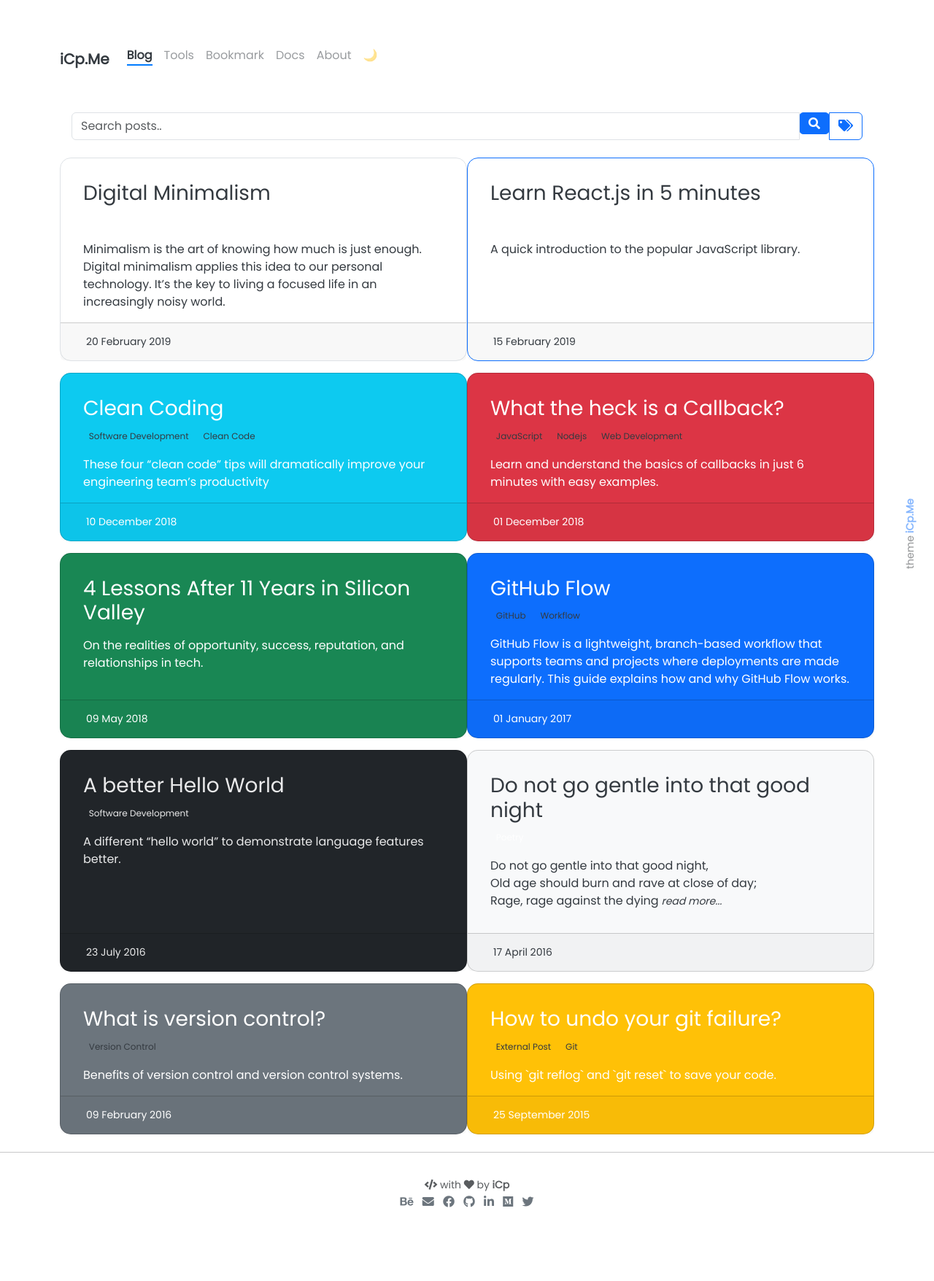
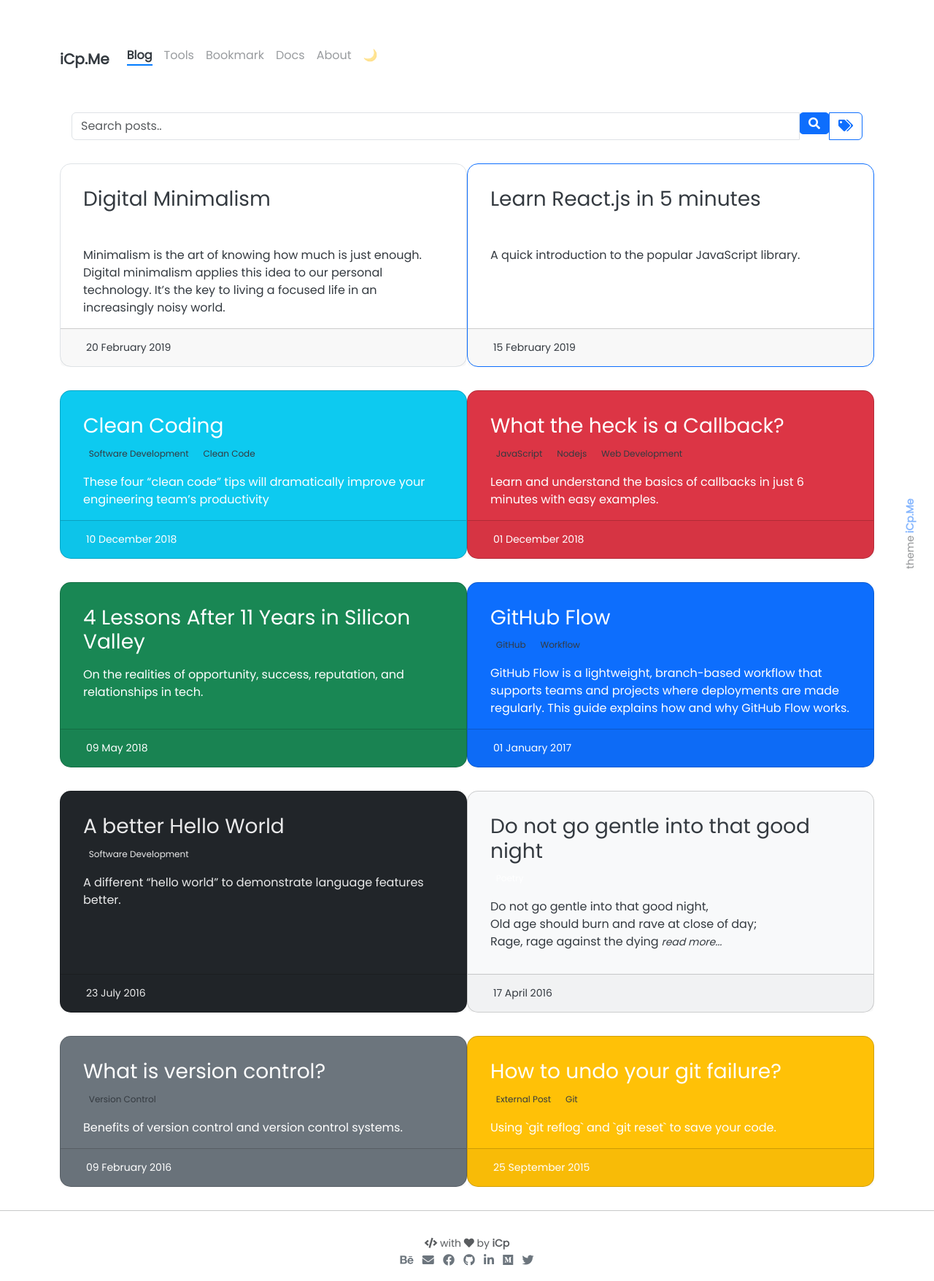
Before and after one commit to WorkSpacesPro/icp, a Jekyll site: the page built from pages/blog.html, in a window 1280 px wide. Shown: the whole page at 73% size. Built offline with Jekyll 4.4.1, drawn with Linux system fonts in a browser that asks for light colours; comment, search, counter and statistics services are not loaded; before the commit the page ends 1676 px from its top, so only the background shows below that.

Commit message:
Update post-card.html

```diff
--- a/_includes/blog/post-card.html
+++ b/_includes/blog/post-card.html
@@ -25,7 +25,7 @@
   {%- assign post_url = post.url | relative_url -%}
 {%- endif -%}
 
-<div class="col-lg-6 my-2 wow animated fadeIn" data-wow-delay=".15s">
+<div class="col-lg-6 my-3 wow animated fadeIn" data-wow-delay=".15s">
   <a href="{{ post_url }}" class="post card {{ card_style }}" {%- if post.external_url and site.open_new_tab -%} target="_blank" {%- endif -%}>
     <div class="card-body {{ text_style }}">
       <h3 class="card-title">{{ post.title }}</h3>
```
